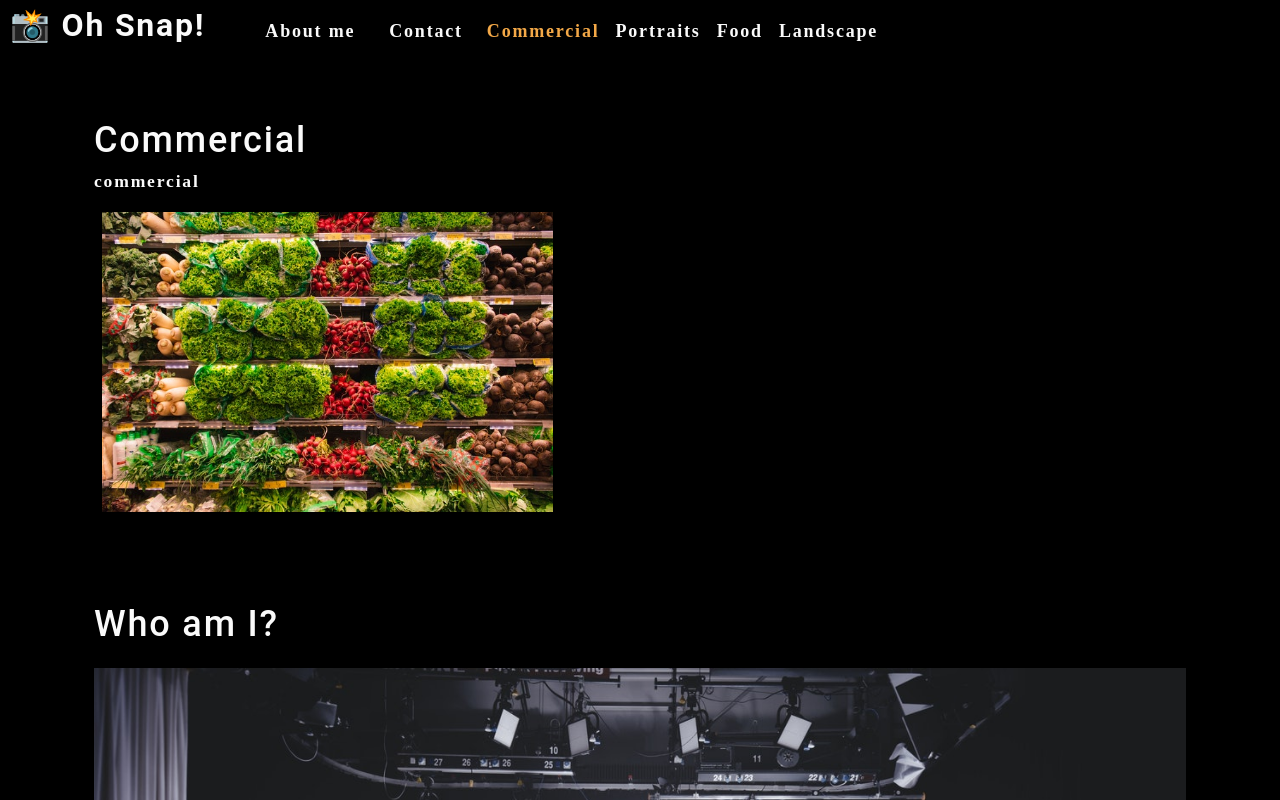
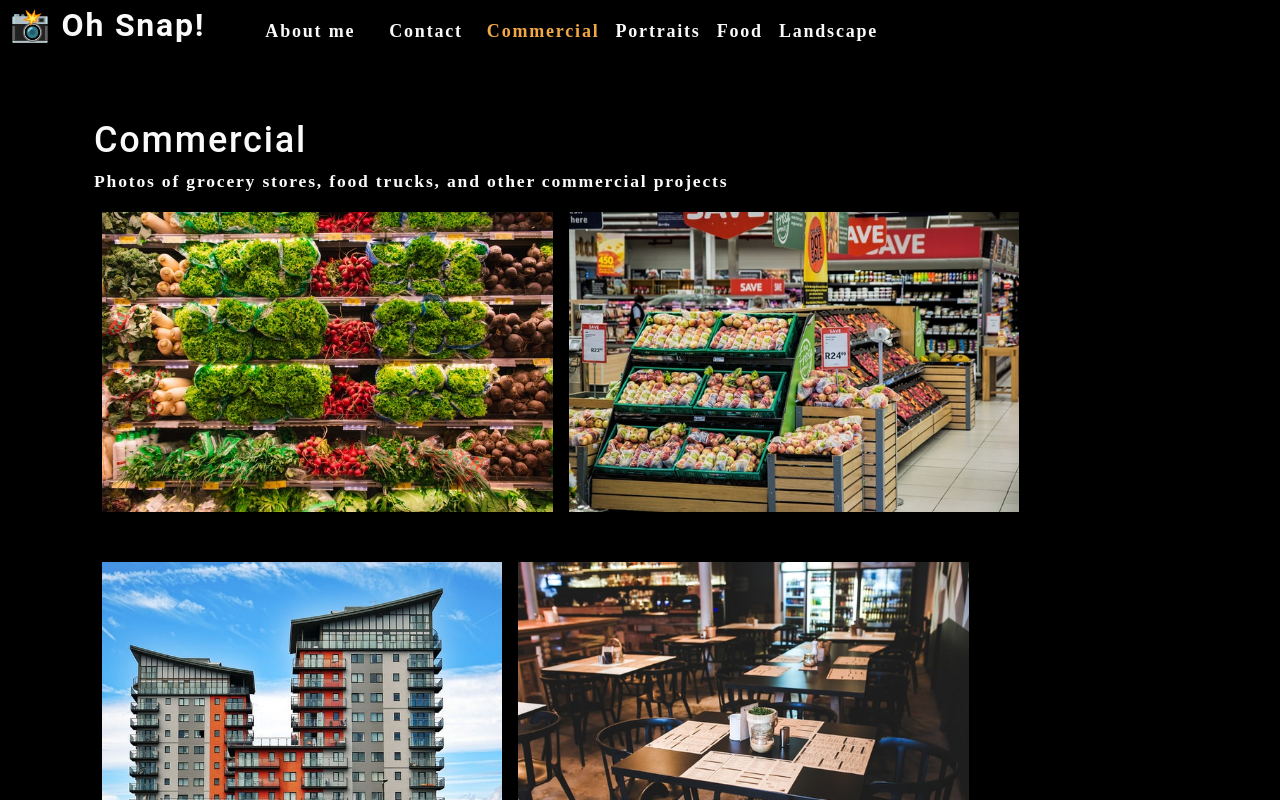
Before and after one commit to JamesHardin02/photo-port, a React (Create React App) app: page / in a window 1280 px wide. Shown: the top 800 px of the page. Built offline with nearby package versions, Linux system fonts and the light colour scheme.

Commit message:
added photo list

```diff
--- a/src/App.js
+++ b/src/App.js
@@ -25,7 +25,7 @@ function App() {
       ></Nav>
       <main>
         <div>
-          <Gallery></Gallery>
+          <Gallery currentCategory={currentCategory}></Gallery>
           <About></About>
         </div>
       </main>
--- a/src/components/Gallery/index.js
+++ b/src/components/Gallery/index.js
@@ -1,25 +1,16 @@
-import React from "react";
+import React from 'react';
+import PhotoList from '../PhotoList';
 import { capitalizeFirstLetter } from '../../utils/helpers';
-import photo from "../../assets/small/commercial/0.jpg";
 
-function Gallery(props) {
-  const currentCategory = {
-    name: "commercial",
-    description:
-      "Photos of grocery stores, food trucks, and other commercial projects",
-  };
+function Gallery({ currentCategory }) {
+  const { name, description } = currentCategory;
   return (
     <section>
-      <h1>{capitalizeFirstLetter(currentCategory.name)}</h1>
-      <p>{currentCategory.name}</p>
-      <div className="flex-row">
-          <img
-            src={photo}
-            alt="Commercial Example"
-            className="img-thumbnail mx-1"
-          />
-      </div>
+      <h1 data-testid="h1tag">{capitalizeFirstLetter(name)}</h1>
+      <p>{description}</p>
+      <PhotoList category={currentCategory.name} />
     </section>
   );
 }
+
 export default Gallery;
--- /dev/null
+++ b/src/components/PhotoList/index.js
@@ -0,0 +1,121 @@
+import React, { useState } from 'react';
+
+const PhotoList = ({ category }) => {
+
+  const [photos] = useState([
+    {
+      name: 'Grocery aisle',
+      category: 'commercial',
+      description: 'Lorem ipsum dolor sit amet, consectetur adipiscing elit. Nunc ultricie',
+    },
+    {
+      name: 'Grocery booth',
+      category: 'commercial',
+      description: 'Lorem ipsum dolor sit amet, consectetur adipiscing elit. Nunc ultricie',
+    },
+    {
+      name: 'Building exterior',
+      category: 'commercial',
+      description: 'Lorem ipsum dolor sit amet, consectetur adipiscing elit. Nunc ultricie',
+    },
+    {
+      name: 'Restaurant table',
+      category: 'commercial',
+      description: 'Lorem ipsum dolor sit amet, consectetur adipiscing elit. Nunc ultricie',
+    },
+    {
+      name: 'Cafe interior',
+      category: 'commercial',
+      description: 'Lorem ipsum dolor sit amet, consectetur adipiscing elit. Nunc ultricie',
+    },
+    {
+      name: 'Cat green eyes',
+      category: 'portraits',
+      description: 'Lorem ipsum dolor sit amet, consectetur adipiscing elit. Nunc ultricie',
+    },
+    {
+      name: 'Green parrot',
+      category: 'portraits',
+      description: 'Lorem ipsum dolor sit amet, consectetur adipiscing elit. Nunc ultricie',
+    },
+    {
+      name: 'Yellow macaw',
+      category: 'portraits',
+      description: 'Lorem ipsum dolor sit amet, consectetur adipiscing elit. Nunc ultricie',
+    },
+    {
+      name: 'Pug smile',
+      category: 'portraits',
+      description: 'Lorem ipsum dolor sit amet, consectetur adipiscing elit. Nunc ultricie',
+    },
+    {
+      name: 'Pancakes',
+      category: 'food',
+      description: 'Lorem ipsum dolor sit amet, consectetur adipiscing elit. Nunc ultricie',
+    },
+    {
+      name: 'Burrito',
+      category: 'food',
+      description: 'Lorem ipsum dolor sit amet, consectetur adipiscing elit. Nunc ultricie',
+    },
+    {
+      name: 'Scallop pasta',
+      category: 'food',
+      description: 'Lorem ipsum dolor sit amet, consectetur adipiscing elit. Nunc ultricie',
+    },
+    {
+      name: 'Burger',
+      category: 'food',
+      description: 'Lorem ipsum dolor sit amet, consectetur adipiscing elit. Nunc ultricie',
+    },
+    {
+      name: 'Fruit bowl',
+      category: 'food',
+      description: 'Lorem ipsum dolor sit amet, consectetur adipiscing elit. Nunc ultricie',
+    },
+    {
+      name: 'Green river',
+      category: 'landscape',
+      description: 'Lorem ipsum dolor sit amet, consectetur adipiscing elit. Nunc ultricie',
+    },
+    {
+      name: 'Docks',
+      category: 'landscape',
+      description: 'Lorem ipsum dolor sit amet, consectetur adipiscing elit. Nunc ultricie',
+    },
+    {
+      name: 'Panoramic village by sea',
+      category: 'landscape',
+      description: 'Lorem ipsum dolor sit amet, consectetur adipiscing elit. Nunc ultricie',
+    },
+    {
+      name: 'Domestic landscape',
+      category: 'landscape',
+      description: 'Lorem ipsum dolor sit amet, consectetur adipiscing elit. Nunc ultricie',
+    },
+    {
+      name: 'Park bench',
+      category: 'landscape',
+      description: 'Lorem ipsum dolor sit amet, consectetur adipiscing elit. Nunc ultricie',
+    },
+  ]);
+
+  const currentPhotos = photos.filter((photo) => photo.category === category);
+
+  return (
+    <div>
+      <div className="flex-row">
+        {currentPhotos.map((image, i) => (
+          <img
+            src={require(`../../assets/small/${category}/${i}.jpg`)}
+            alt={image.name}
+            className="img-thumbnail mx-1"
+            key={image.name}
+          />
+        ))}
+      </div>
+    </div>
+  );
+};
+
+export default PhotoList;
```
